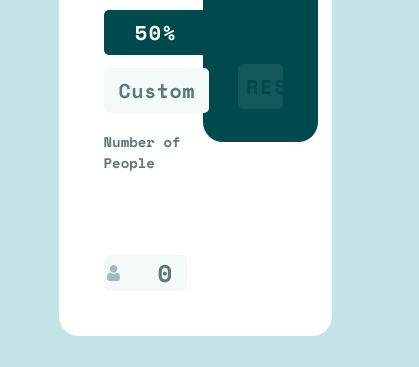
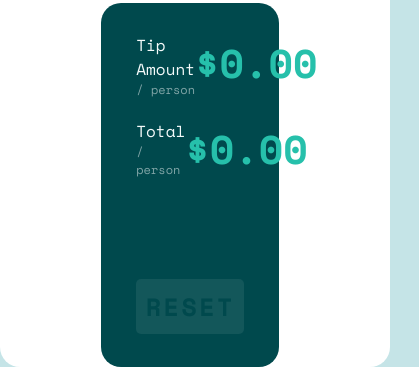
Before and after one commit to JaJamaRu14/tip-calculator, a plain HTML site: page index.html in a window 390 px wide. Shown: the part 671-1038 px from the top of the page, 419 px wide, since content can reach past the window. Before the commit the page ends 1007 px from the top, so only its background shows below. Drawn offline with nearby package versions, Linux system fonts and the light colour scheme.

Commit message:
[Change] mixin and breakpoints

```diff
--- a/css/components/_button.scss
+++ b/css/components/_button.scss
@@ -1,4 +1,5 @@
-@import '../utils/utilities';
+@import '../utils/_utilities';
+@import '../mixin/mixin';
 
 button {
   font-family: inherit;
@@ -27,16 +28,22 @@ button {
   margin-bottom: 0.8rem;
   width: 10.5rem;
   height: 4.5rem;
+
+  @include mq(xs) {
+    width: 14.5rem;
+    height: 5.5rem;
+    font-size: 2.5rem;
+  }
 }
 
 .btn--cyan {
   color: $white;
   background-color: $very-dark-cyan;
-}
 
-.btn--cyan:hover {
+  &:hover {
     color: $very-dark-cyan;
     background: $light-cyan;
+  }
 }
 
 .tip:focus {
@@ -53,19 +60,20 @@ button {
   display: block;
   margin-top: 10rem;
   width: 100%;
-}
 
-.reset:focus {
   // remove blur focus on reset button when clicked
+  &:focus {
     outline: none;
     box-shadow: none;
   }
 
   // button click animation
-.reset:active {
+  &:active {
     transform: translate(0, 1.5px);
   }
+}
 
+// Add this to reset button when all the inputs are inserted
 .selected {
   color: $very-dark-cyan;
   background: $primary-cyan;
--- a/css/layout/_layout.scss
+++ b/css/layout/_layout.scss
@@ -1,16 +1,25 @@
 @import '../utils/_utilities';
+@import '../mixin/_mixin';
 
 body {
   background-color: $light-gray-cyan;
   height: 100vh;
   width: 100vw;
   overflow: hidden;
+
+  @include mq(xs) {
+    overflow: unset;
+  }
 }
 
 .app-name {
   position: relative;
   top: 15%;
   text-align: center;
+
+  @include mq(xs) {
+    top: 7%;
+  }
 }
 
 .container {
@@ -20,10 +29,34 @@ body {
   max-width: 850px;
   background-color: $white;
   border-radius: 20px;
+
+  @include mq(xs) {
+    top: 12%;
+    width: 100%;
+  }
+}
+
+.row {
+  box-shadow: 4px 4px 11px -3px rgba(80, 80, 80, 0.41);
+  border-radius: 20px;
+
+  @include mq(xs) {
+    display: flex;
+    flex-direction: column;
+    width: inherit;
+    box-shadow: none;
+    // 変な marginを削除
+    --bs-gutter-x: 0;
+  }
 }
 
 .input-field {
   padding: 3.5rem 0 1.5rem 4.5rem;
+
+  @include mq(xs) {
+    width: inherit;
+    padding: 2.2rem;
+  }
 
   label {
     display: block;
@@ -45,6 +78,11 @@ body {
     font-weight: 700;
     padding: 0 1.5rem;
 
+    @include mq(xs) {
+      width: 100%;
+      padding: 0.6rem 1.5rem;
+    }
+
     &:focus {
       outline: none;
       box-shadow: 0 0 0 2px $primary-cyan;
@@ -62,6 +100,9 @@ body {
   }
 
   .tip-percentage-wrapper {
+    @include mq(xs) {
+      padding-left: 0.5rem;
+    }
     .tip-pecentage-title {
       color: $dark-gray-cyan;
       font-size: 1.4rem;
@@ -86,6 +127,12 @@ body {
         width: 10.5rem;
         height: 4.5rem;
 
+        @include mq(xs) {
+          width: 14.5rem;
+          height: 5.6rem;
+          font-size: 2.5rem;
+        }
+
         &::placeholder {
           color: $dark-gray-cyan;
           text-align: center;
@@ -97,6 +144,10 @@ body {
 
   .number-of-people-wrapper {
     margin-top: 1rem;
+
+    @include mq(xs) {
+      margin-top: 1.4rem;
+    }
 
     .number-of-people-title {
       display: inline-block;
@@ -116,6 +167,12 @@ body {
       font-weight: 700;
       margin-bottom: 0.5rem;
       color: $orange;
+
+      @include mq(xs) {
+        width: inherit;
+        margin-left: 3.5rem;
+        margin-bottom: 1rem;
+      }
     }
 
     .hidden {
--- a/css/main.scss
+++ b/css/main.scss
@@ -6,7 +6,7 @@
 @import './components/_button';
 
 // layout
-@import './layout/layout';
+@import './layout/_layout';
 
 // utils
 @import './utils/_utilities';
--- /dev/null
+++ b/css/mixin/_mixin.scss
@@ -0,0 +1,5 @@
+@mixin mq($breakpoint) {
+  @media #{map-get($breakpoints, $breakpoint)} {
+    @content;
+  }
+}
--- a/css/utils/_utilities.scss
+++ b/css/utils/_utilities.scss
@@ -11,3 +11,25 @@ $light-gray: hsl(189, 41%, 97%);
 $white: hsl(0, 0%, 100%);
 
 $orange: rgb(235, 128, 5);
+
+// breakpoints
+$breakpoints: (
+  'xs': (
+    max-width: 400px,
+  ),
+  'sm': (
+    min-width: 576px,
+  ),
+  'md': (
+    min-width: 768px,
+  ),
+  'lg': (
+    min-width: 992px,
+  ),
+  'xl': (
+    min-width: 1200px,
+  ),
+  'xxl': (
+    min-width: 1400px,
+  ),
+) !default;
```
Also changed, not shown: css/main.css, 1 other file. Lines whose indentation alone changed are shown as unchanged.
